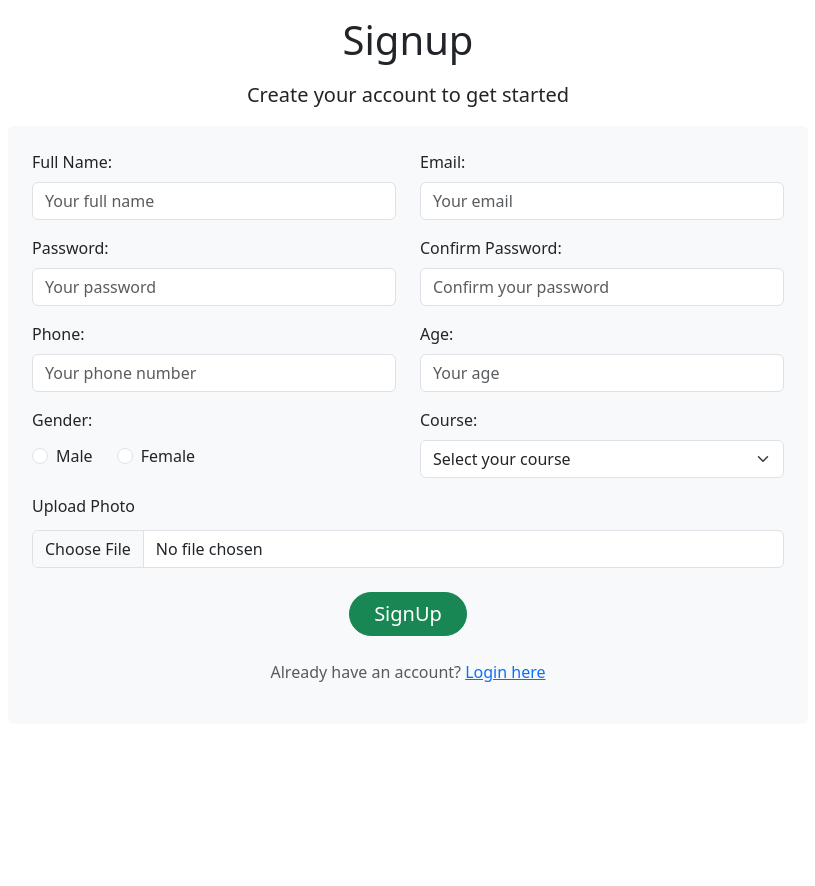
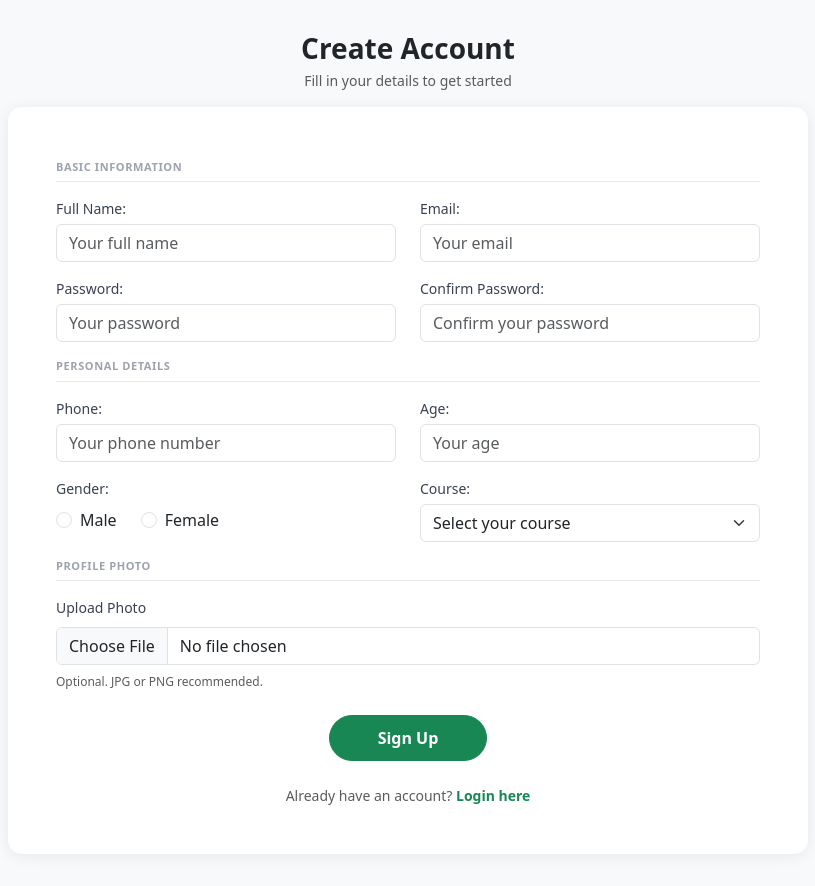
Before and after one commit to nawabSRJ/Flask-Full-Stack, a Flask app: page /user/signup in a window 1280 px wide. Shown: the whole page, without its empty margins (232-1047 px from the left). Before the commit the page ends 682 px from the top, so only its background shows below. Run offline with Flask 3, Linux system fonts and the light colour scheme; some libraries are stand-ins or nearby versions.

Commit message:
html ui upgrade, minor changes in routes file

```diff
--- a/app/blueprints/user/routes.py
+++ b/app/blueprints/user/routes.py
@@ -14,19 +14,19 @@ def allowed_file(filename):
 
 
 def validate_user(data):
-    if data.age < 3 or data.age > 100:
+    if int(data['age']) < 3 or int(data['age']) > 100:
         return 'Age must be between 3 and 100'
 
-    if data.password != data.c_passwd:
+    if data['password'] != data['c_passwd']:
         return 'Passwords do not match'
 
-    if len(data.password) < 8:
+    if len(data['password']) < 8:
         return 'Password must be at least 8 characters long'
 
-    if len(data.phone) != 10 or not data.phone.isdigit():
+    if len(data['phone']) != 10 or not data['phone'].isdigit():
         return 'Phone number must be 10 digits long'
 
-    return False  # No errors
+    return False    # No errors
 
 # --------------------------------- ROUTES
 @user_bp.get('/login')
@@ -62,7 +62,7 @@ def user_signup():
     file = request.files.get('user_photo')
     if file and file.filename != '':
         if not allowed_file(file.filename):
-             return render_template('signup.html', error='Only image files are allowed (png, jpg, jpeg, gif)')
+             return render_template('user/signup.html', error='Only image files are allowed (png, jpg, jpeg, gif)')
 
         flash(f'Flash : Thanks, your file {file.filename} has been uploaded!')
 
@@ -88,7 +88,7 @@ def user_signup():
             hashed_password = generate_password_hash(data['password'])
             cur.execute(
                 """INSERT INTO users(name, email, password, phone, age, gender, course, photo) VALUES (%s, %s, %s, %s, %s, %s, %s, %s)""",
-                (data['name'], data['email'], hashed_password, data['phone'], data['age'], data['gender'], data['course'], photo_filename)
+                (data['name'], data['email'], hashed_password, data['phone'], int(data['age']), data['gender'], data['course'], photo_filename)
             )
     except Exception as e:
         return render_template('user/signup.html', error=f'Exception occurred : {e}')
@@ -138,6 +138,8 @@ def user_login():
 
 @user_bp.get('/dashboard')
 def dashboard():
+    if 'user' not in session:
+        return render_template('user/not_authorized.html')
     return render_template('user/dashboard.html', user=session.get('user'))
 
 @user_bp.post('/logout')
--- a/app/templates/user/signup.html
+++ b/app/templates/user/signup.html
@@ -7,29 +7,74 @@
     <title>User SignUp</title>
     <link href="https://cdn.jsdelivr.net/npm/bootstrap@5.3.8/dist/css/bootstrap.min.css" rel="stylesheet"
         integrity="sha384-sRIl4kxILFvY47J16cr9ZwB07vP4J8+LH7qKQnuqkuIAvNWLzeN8tE5YBujZqJLB" crossorigin="anonymous">
+    <style>
+        body {
+            background-color: #f8f9fa;
+            min-height: 100vh;
+            padding: 32px 0;
+        }
+        .form-control:focus,
+        .form-select:focus {
+            border-color: #198754;
+            box-shadow: 0 0 0 3px rgba(25, 135, 84, 0.12);
+        }
+        .form-label {
+            font-weight: 500;
+            font-size: 14px;
+            color: #374151;
+            margin-bottom: 5px;
+        }
+        .card-wrapper {
+            box-shadow: 0 2px 16px rgba(0,0,0,0.07);
+            border-radius: 14px;
+        }
+        .section-divider {
+            font-size: 11px;
+            font-weight: 600;
+            text-transform: uppercase;
+            letter-spacing: 0.6px;
+            color: #9ca3af;
+            border-bottom: 1px solid #e5e7eb;
+            padding-bottom: 6px;
+            margin-bottom: 16px;
+            margin-top: 4px;
+        }
+    </style>
 </head>
 
 <body>
-    <h1 class="h1 text-center text-dark my-3 "> Signup</h1>
-    <blockquote class="blockquote text-center">Create your account to get started</blockquote>
 
-    <div class="container m-auto bg-light rounded-2 p-4" style="max-width: 800px;">
+    <div class="text-center mb-3">
+        <h1 class="h3 fw-bold text-dark mb-1">Create Account</h1>
+        <p class="text-muted" style="font-size: 14px;">Fill in your details to get started</p>
+    </div>
+
+    <div class="container m-auto bg-white card-wrapper p-4 p-md-5" style="max-width: 800px;">
+
         {% if error %}
-        <div class="alert alert-danger">{{ error }}</div>
+        <div class="alert alert-danger py-2" style="font-size: 14px;">{{ error }}</div>
         {% endif %}
+
         <form action="{{url_for('user.user_signup')}}" method="POST" enctype="multipart/form-data">
+
+            <!-- Section: Basic Info -->
+            <div class="section-divider">Basic Information</div>
+
             <!-- name and email -->
             <div class="entry d-flex d-row gap-4 mb-3">
                 <div class="d-flex flex-column gap-0 w-50">
                     <label class="form-label" for="name">Full Name:</label>
-                    <input class="form-control" type="text" name="name" id="name" placeholder="Your full name" required>
+                    <input class="form-control" type="text" name="name" id="name"
+                        placeholder="Your full name" required>
                 </div>
 
                 <div class="d-flex flex-column gap-0 w-50">
                     <label class="form-label" for="email">Email:</label>
-                    <input class="form-control" type="email" name="email" id="email" placeholder="Your email" required>
+                    <input class="form-control" type="email" name="email" id="email"
+                        placeholder="Your email" required>
                 </div>
             </div>
+
             <!-- password and confirm password -->
             <div class="entry d-flex d-row gap-4 mb-3">
                 <div class="d-flex flex-column gap-0 w-50">
@@ -45,19 +90,22 @@
                 </div>
             </div>
 
+            <!-- Section: Personal Details -->
+            <div class="section-divider mt-3">Personal Details</div>
+
             <!-- phone and age -->
             <div class="entry d-flex d-row gap-4 mb-3">
                 <div class="d-flex flex-column gap-0 w-50">
                     <label class="form-label" for="phone">Phone:</label>
-                    <input class="form-control" type="number" name="phone" id="phone" placeholder="Your phone number"
-                        required maxlength="10" pattern="">
+                    <input class="form-control" type="number" name="phone" id="phone"
+                        placeholder="Your phone number" required maxlength="10" pattern="">
                 </div>
                 <div class="d-flex flex-column gap-0 w-50">
                     <label class="form-label" for="age">Age:</label>
-                    <input class="form-control" type="number" name="age" id="age" placeholder="Your age" required>
+                    <input class="form-control" type="number" name="age" id="age"
+                        placeholder="Your age" required>
                 </div>
             </div>
-
 
             <!-- Gender and Course -->
             <div class="entry d-flex d-row gap-4 mb-3">
@@ -67,13 +115,14 @@
 
                     <div class="d-flex gap-4 mt-1">
                         <div class="form-check">
-                            <input class="form-check-input" type="radio" name="gender" id="male" value="male" required>
+                            <input class="form-check-input" type="radio" name="gender"
+                                id="male" value="male" required>
                             <label class="form-check-label" for="male">Male</label>
                         </div>
 
                         <div class="form-check">
-                            <input class="form-check-input" type="radio" name="gender" id="female" value="female"
-                                required>
+                            <input class="form-check-input" type="radio" name="gender"
+                                id="female" value="female" required>
                             <label class="form-check-label" for="female">Female</label>
                         </div>
                     </div>
@@ -93,23 +142,36 @@
                 </div>
             </div>
 
+            <!-- Section: Photo -->
+            <div class="section-divider mt-3">Profile Photo</div>
+
             <!-- photo -->
             <div class="entry gap-1 d-flex flex-column mb-3">
                 <label class="form-label" for="user_photo">Upload Photo</label>
                 <input class="form-control" type="file" name="user_photo" id="photo">
+                <p class="text-muted mb-0 mt-1" style="font-size: 12px;">
+                    Optional. JPG or PNG recommended.
+                </p>
             </div>
 
             <div class="submit-btn w-100 d-flex justify-content-center mt-4">
-                <button type="submit" class="btn btn-success m-auto px-4 rounded-pill fs-5">SignUp</button>
+                <button type="submit"
+                        class="btn btn-success m-auto px-5 rounded-pill fs-6 fw-semibold"
+                        style="padding-top: 10px; padding-bottom: 10px;">
+                    Sign Up
+                </button>
             </div>
 
-            <p class="text-center text-muted mt-4">
+            <p class="text-center text-muted mt-4 mb-0" style="font-size: 14px;">
                 Already have an account?
-                <a href="{{ url_for('user.login_page') }}">Login here</a>
+                <a href="{{ url_for('user.login_page') }}" class="text-success fw-semibold text-decoration-none">
+                    Login here
+                </a>
             </p>
 
         </form>
     </div>
+
     <script src="https://cdn.jsdelivr.net/npm/bootstrap@5.3.8/dist/js/bootstrap.bundle.min.js"
         integrity="sha384-FKyoEForCGlyvwx9Hj09JcYn3nv7wiPVlz7YYwJrWVcXK/BmnVDxM+D2scQbITxI"
         crossorigin="anonymous"></script>
```
Also changed, not shown: app/templates/user/dashboard.html (+78 -7 lines), app/templates/user/login.html (+39 -7 lines), app/templates/user/not_authorized.html (added, +63 -0 lines).
